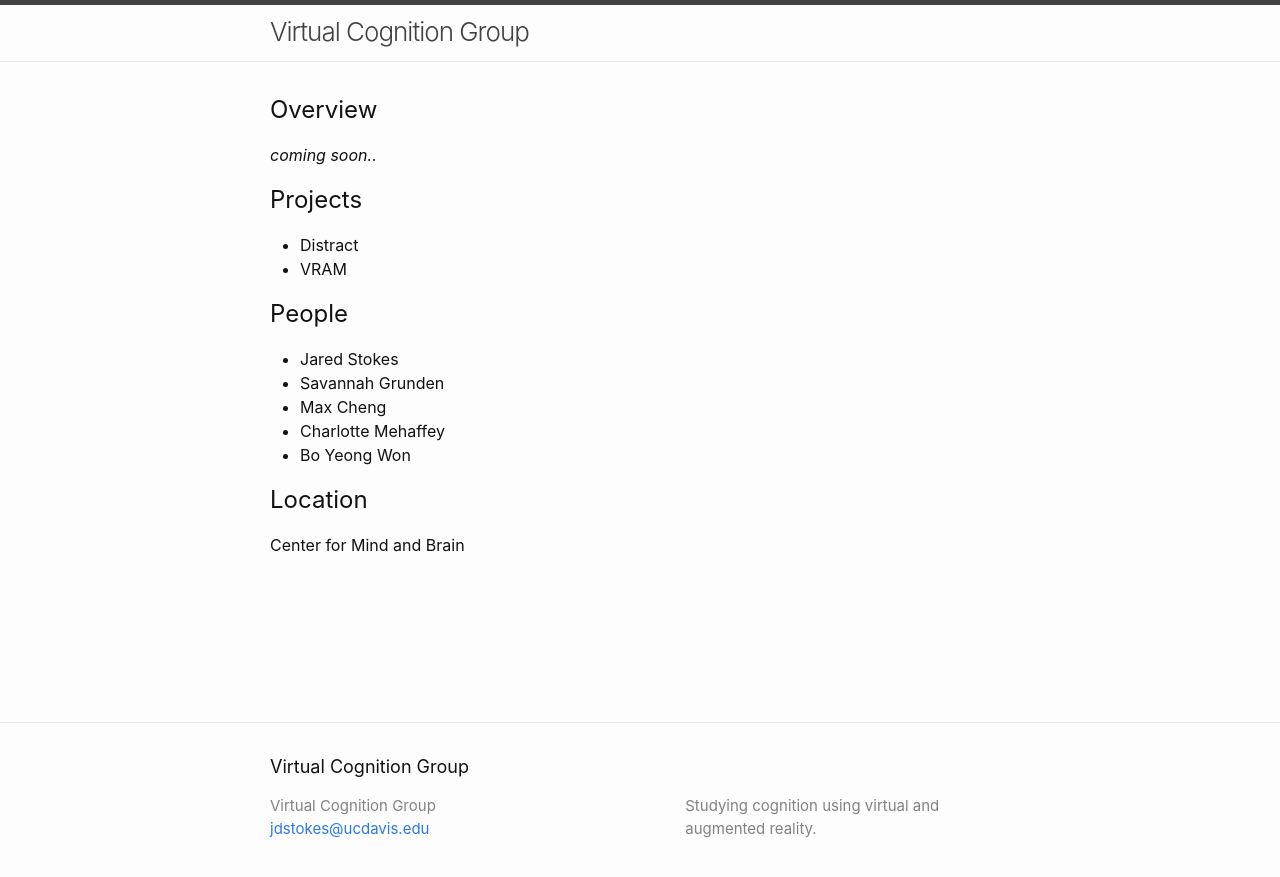
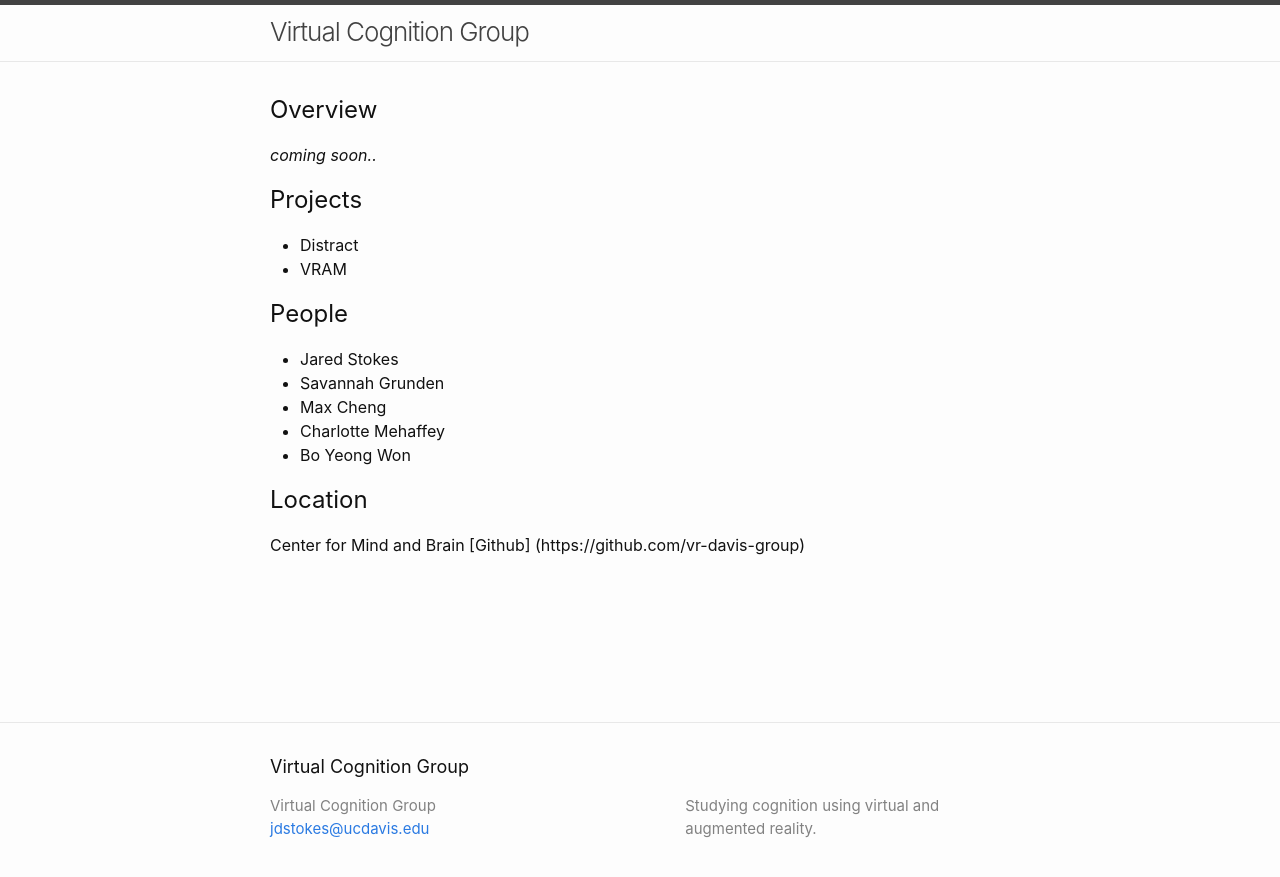
Before and after one commit to vr-davis-group/vr-davis-group.github.io, a Jekyll site: the page built from index.md, in a window 1280 px wide. Shown: the top 877 px of the page. Built offline with Jekyll 4.4.1, drawn with Linux system fonts in a browser that asks for light colours; our own code applies the rules of GitHub Pages for plain Markdown files.

Commit message:
added github link

```diff
--- a/index.md
+++ b/index.md
@@ -20,3 +20,4 @@ _coming soon.._
 
 ## Location
 Center for Mind and Brain
+[Github] (https://github.com/vr-davis-group)
```
